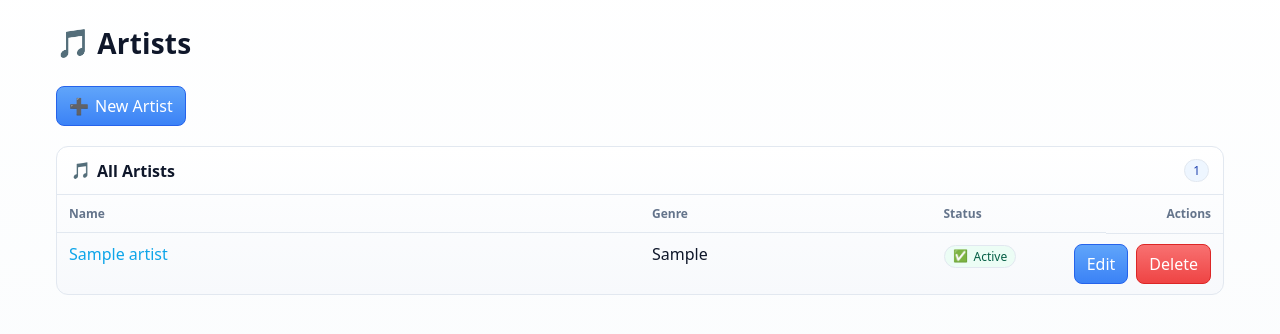
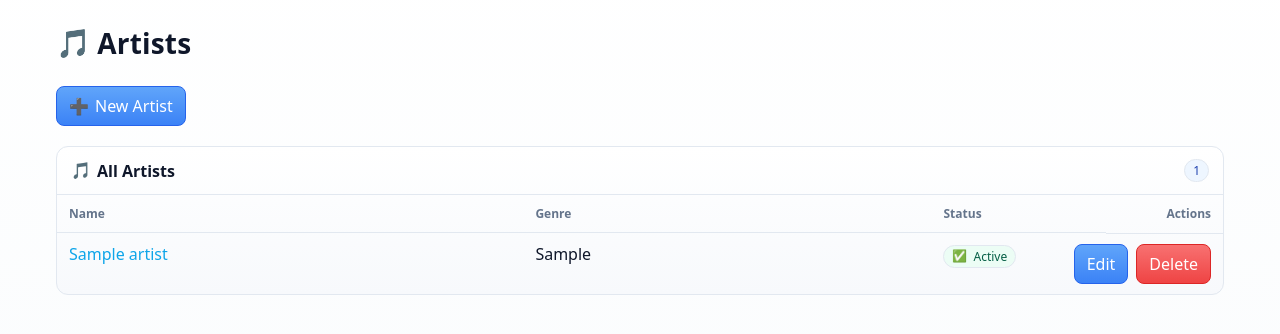
Before and after one commit to sakaidubz/indoor-radio-platform, a Rails app: page /artists in a window 1280 px wide. Shown: the part 52-386 px from the top of the page. Run offline with Rails 7, Linux system fonts and the light colour scheme; tables that the repository leaves empty hold one stand-in row (Sample ...); some libraries are stand-ins or nearby versions.

Commit message:
chore(ui): adjust table column widths to 40/35/15/10 for Artists and Episodes

```diff
--- a/app/views/artists/index.html.slim
+++ b/app/views/artists/index.html.slim
@@ -17,8 +17,8 @@ h1.page-title.with-emoji
   - if @artists.any?
     table.table-fixed
       colgroup
-        col style="width:50%"
-        col style="width:25%"
+        col style="width:40%"
+        col style="width:35%"
         col style="width:15%"
         col style="width:10%"
       thead
--- a/app/views/episodes/index.html.slim
+++ b/app/views/episodes/index.html.slim
@@ -17,8 +17,8 @@ h1.page-title.with-emoji
   - if @episodes.any?
     table.table-fixed
       colgroup
-        col style="width:50%"
-        col style="width:25%"
+        col style="width:40%"
+        col style="width:35%"
         col style="width:15%"
         col style="width:10%"
       thead
```
